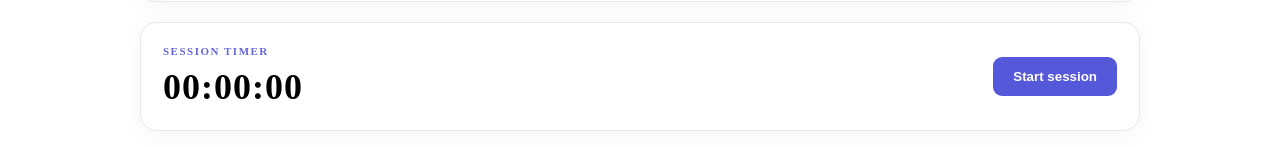
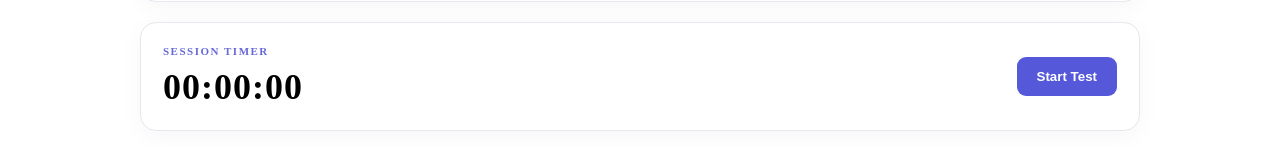
Before and after one commit to jsondumpsbinary/myAthena, a React (Vite) app: page / in a window 1280 px wide. Shown: the part 771-918 px from the top of the page. Built offline with nearby package versions, Linux system fonts and the light colour scheme.

Commit message:
refactor: rename session action to start test

```diff
--- a/src/App.jsx
+++ b/src/App.jsx
@@ -243,9 +243,6 @@ const seconds = String(
             <div className="timer">
               {hours}:{minutes}:{seconds}
             </div>
-            {/* <p className="timer-description">
-              {sessionActive ? 'Session in progress' : 'Time elapsed'}
-            </p> */}
           </div>
 
           <button
@@ -255,7 +252,7 @@ const seconds = String(
             onClick={sessionActive ? endSession : startSession}
             disabled={!sessionActive && cameraStatus !== 'active'}
           >
-            {sessionActive ? 'End session' : 'Start session'}
+            {sessionActive ? 'End Test' : 'Start Test'}
           </button>
           {saveStatus && <p>{saveStatus}</p>}
         </section>
```
